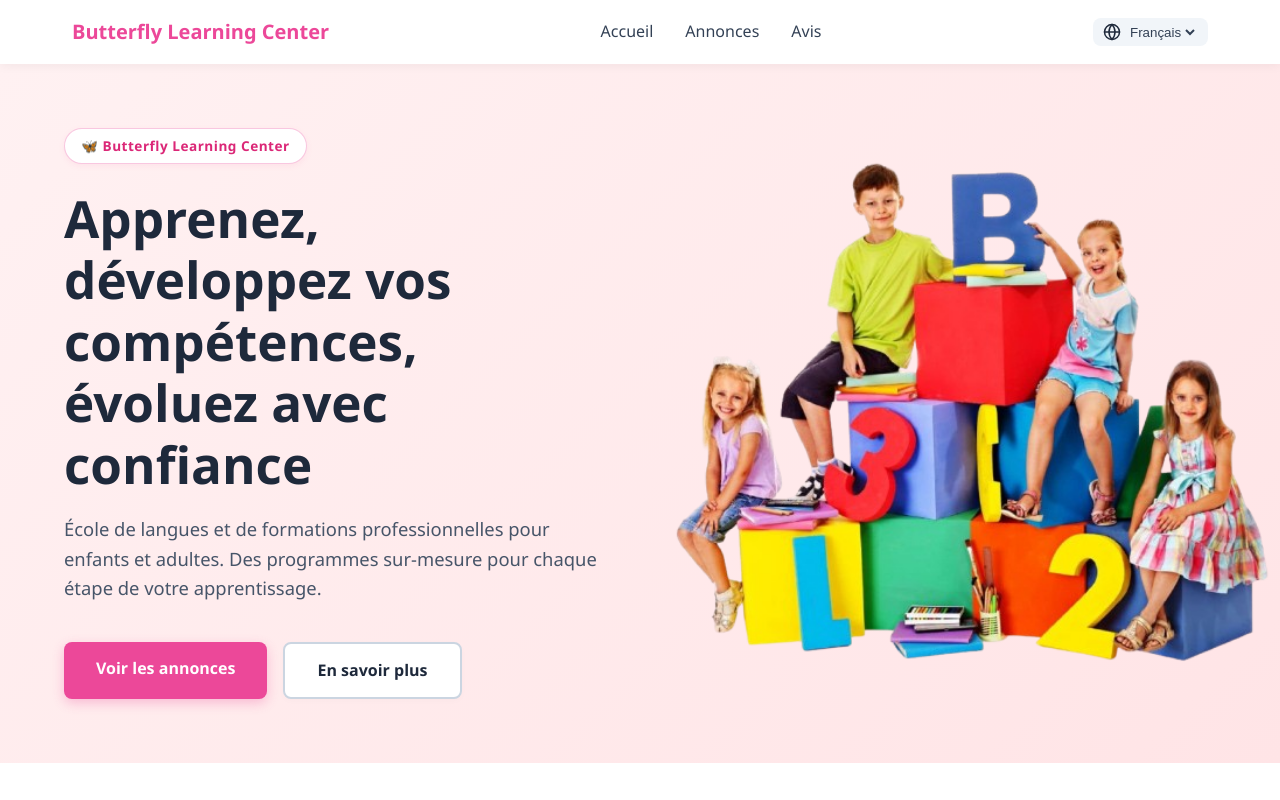
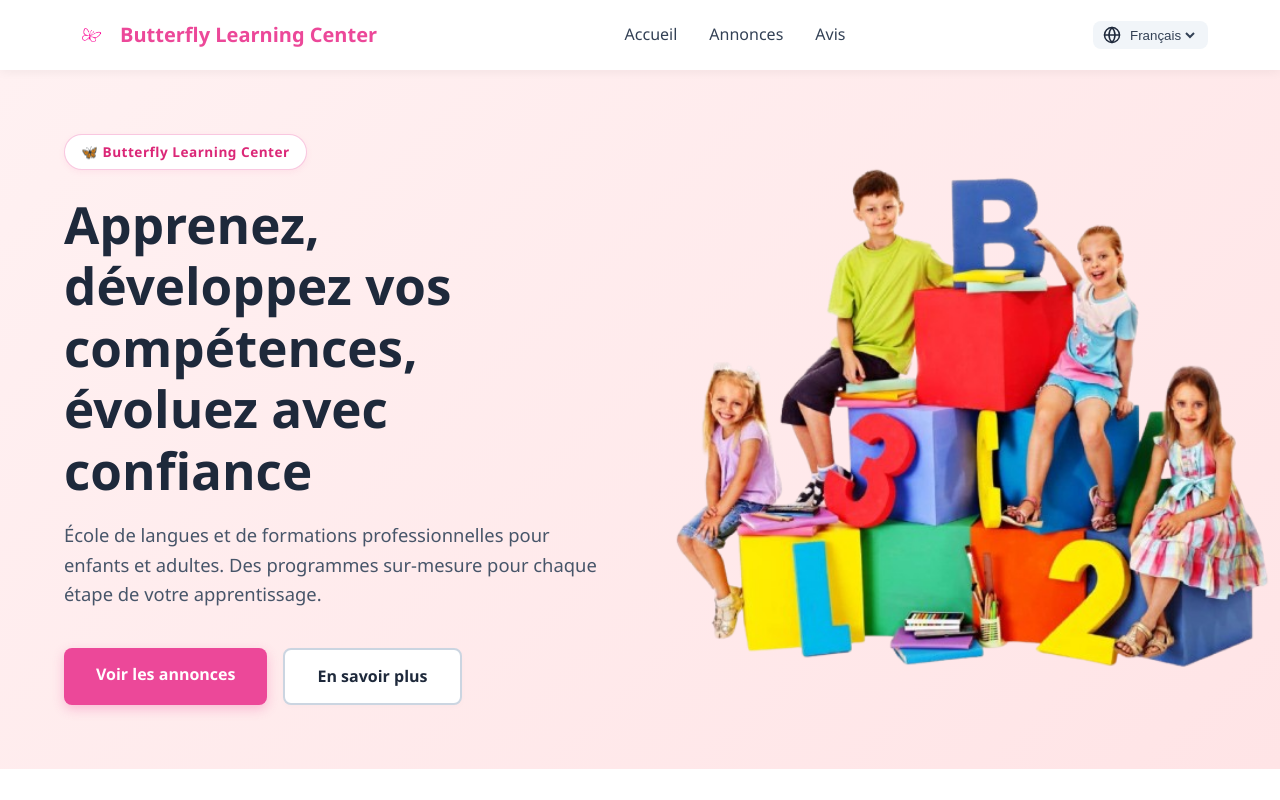
Before and after one commit to KH-HOCINE/butterfly-learning-center, a React app in the folder client/: page / in a window 1280 px wide. Shown: the top 800 px of the page. Built offline with nearby package versions, Linux system fonts and the light colour scheme; no server answers; the HTML template or start-up script is replaced by a standard one.

Commit message:
icone dans le header

```diff
--- a/client/src/components/Header.jsx
+++ b/client/src/components/Header.jsx
@@ -1,6 +1,7 @@
 import React, { useState } from 'react';
 import { useNavigate, useLocation } from 'react-router-dom';
 import { Globe, Menu, X } from 'lucide-react';
+import logoImage from '../assets/logo.png';
 import './Header.css';
 
 const Header = () => {
@@ -37,7 +38,16 @@ const Header = () => {
     <header className="header">
       <div className="header-container">
         {/* Logo */}
-        <div className="logo-container" onClick={(e) => handleNavClick(e, 'home')} style={{ cursor: 'pointer' }}>
+        <div
+          className="logo-container"
+          onClick={(e) => handleNavClick(e, 'home')}
+          style={{ cursor: 'pointer', display: 'flex', alignItems: 'center', gap: '10px' }}
+        >
+          <img
+            src={logoImage}
+            alt="Logo Butterfly"
+            style={{ width: '38px', height: '38px', objectFit: 'contain' }}
+          />
           <span className="logo-text">Butterfly Learning Center</span>
         </div>
 
```
